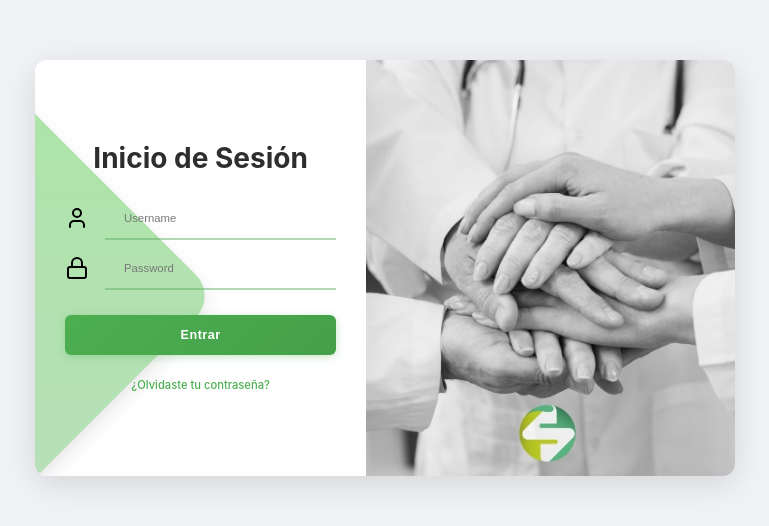
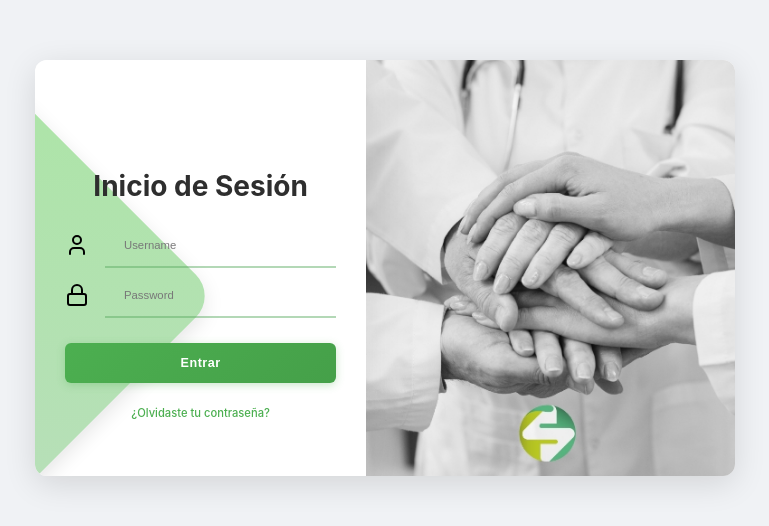
Before and after one commit to SntgRM/soluciones-hospitalarias, a React (Vite) app in the folder frontend/: page /login in a window 1280 px wide. Shown: the part 132-658 px from the top of the page, without its empty margins (255-1024 px from the left). Built offline with nearby package versions, Linux system fonts and the light colour scheme; a web font is replaced by a local one.

Commit message:
REF - improvement in the appearance of the invalid login error message, which now does not interfere with the other elements of the form.

```diff
--- a/frontend/src/pages/login/login.css
+++ b/frontend/src/pages/login/login.css
@@ -201,6 +201,16 @@
   transform: translateY(-1px);
 }
 
+.error-container {
+  width: 100%;
+  height: 45px;
+  display: flex;
+  align-items: center;
+  justify-content: center;
+  margin-bottom: 10px;
+  z-index: 2;
+}
+
 .error_message {
   z-index: 2;
   background-color: rgba(244, 67, 54, 0.1);
@@ -209,11 +219,11 @@
   border-radius: 6px;
   font-size: 0.8em;
   font-weight: 500;
-  margin-bottom: 15px;
   border: 1px solid rgba(244, 67, 54, 0.2);
   width: 100%;
   text-align: center;
   animation: slideIn 0.3s ease;
+  margin: 0;
 }
 
 @keyframes slideIn {
```
